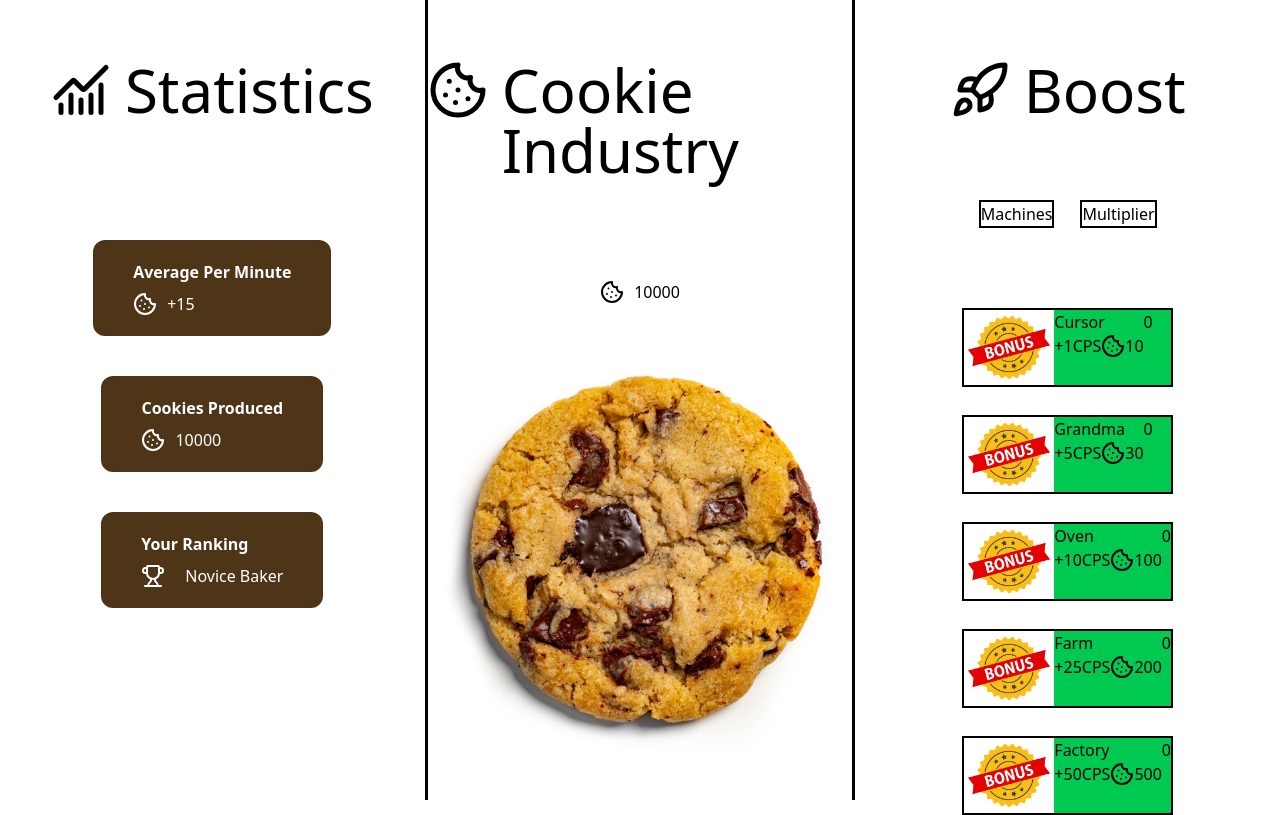
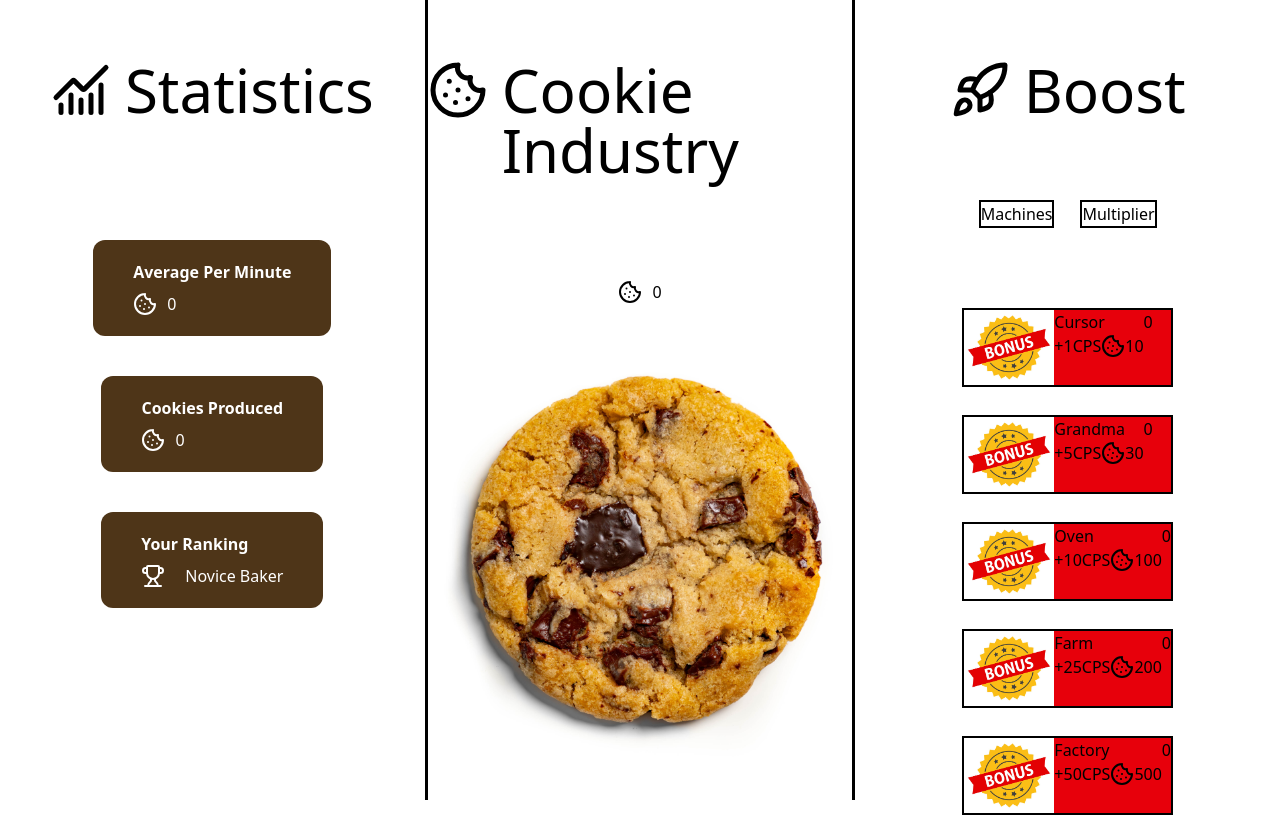
Before and after one commit to chealeanpenhchakrith/CookMie, a Vue app: page / in a window 1280 px wide. Built offline with nearby package versions, Linux system fonts and the light colour scheme.

Commit message:
Calculate the average cookie per minute based on cookie auto-click

```diff
--- a/src/components/left.vue
+++ b/src/components/left.vue
@@ -5,7 +5,7 @@
       class="mt-30"
       title="Average Per Minute"
       :icon="cookieIcon"
-      counter="+15"
+      :counter="store.displayAverageCookie"
     />
     <StatisticCard
       class="mt-10"
--- a/src/components/right.vue
+++ b/src/components/right.vue
@@ -139,6 +139,7 @@ function toggle() {
 }
 
 function cursorBonus() {
+  store.averageCookie += 1;
   store.cookieProduced -= 10;
   setInterval(() => {
     store.cookieProduced += 1 * store.multiplierBonus;
--- a/src/store.js
+++ b/src/store.js
@@ -1,12 +1,18 @@
 import { defineStore } from "pinia";
 import { ref } from "vue";
+import { watch } from "vue";
 export const useStore = defineStore("main", () => {
-  const cookieProduced = ref(10000);
+  const cookieProduced = ref(0);
   const multiplierBonus = ref(1);
   const multiplierCheck2 = ref(false);
   const multiplierCheck3 = ref(false);
   const multiplierCheck5 = ref(false);
   const multiplierCheck10 = ref(false);
+  const averageCookie = ref(0);
+  const displayAverageCookie = ref(0);
+  watch(averageCookie, (newAverageCookie) => {
+    displayAverageCookie.value = newAverageCookie * 60;
+  });
   function cookieMultiplier(multiplier) {
     multiplierBonus.value = multiplier;
     switch (multiplier) {
@@ -40,5 +46,7 @@ export const useStore = defineStore("main", () => {
     multiplierCheck3,
     multiplierCheck5,
     multiplierCheck10,
+    averageCookie,
+    displayAverageCookie,
   };
 });
```
